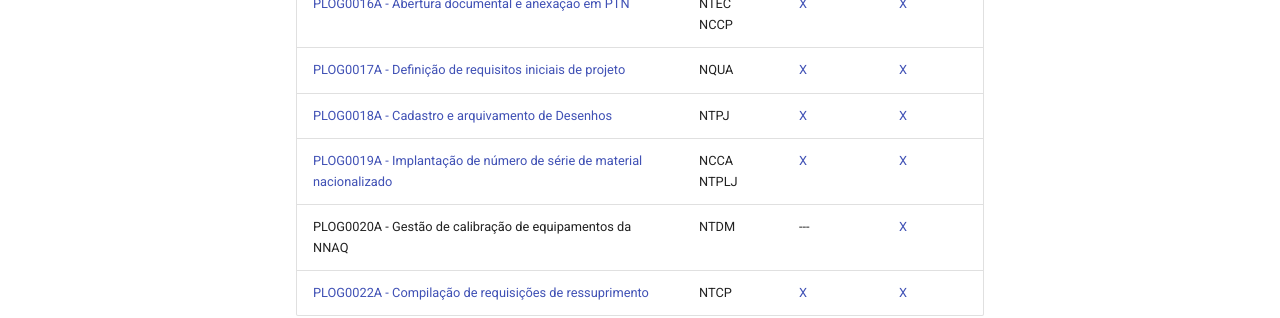
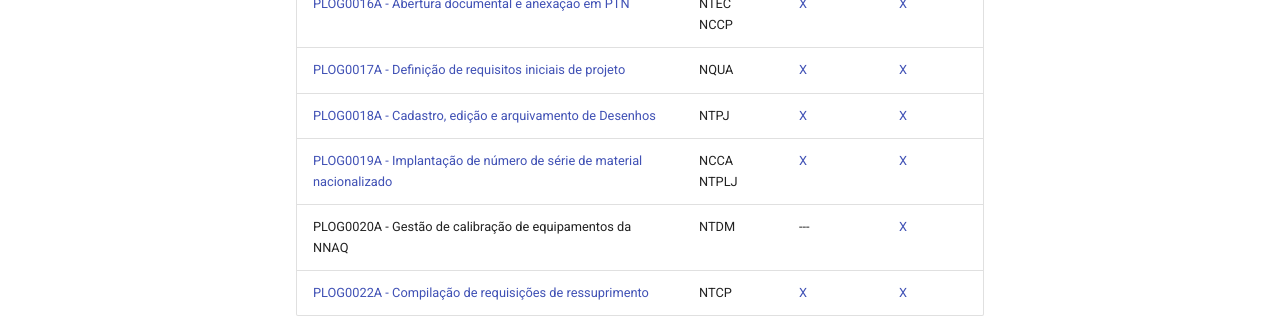
Before and after one commit to nacionalizacao/nacionalizacao.github.io, an MkDocs documentation site: the page built from docs/legislacao/plog/index.md, in a window 1280 px wide and 900 px high, scrolled down 730 px. Shown: the part 499-817 px from the top of the window. Built offline with MkDocs 1.6.1 and Material for MkDocs 9.7.7, drawn with Linux system fonts in a browser that asks for light colours.

Commit message:
plog0018a

```diff
--- a/docs/legislacao/plog/index.md
+++ b/docs/legislacao/plog/index.md
@@ -18,7 +18,7 @@
 | [PLOG0015A - Requisição de Norma Técnica](PLOG0015A.pdf) | NTEC <br> NCCP | [X](PLOG0015A.docx) | [X](PLOG0015A.bpm) |
 | [PLOG0016A - Abertura documental e anexação em PTN](PLOG0016A.pdf) | NTEC <br> NCCP | [X](PLOG0016A.docx) | [X](PLOG0016A.bpm) |
 | [PLOG0017A - Definição de requisitos iniciais de projeto](PLOG0017A.pdf) | NQUA | [X](PLOG0017A.docx) | [X](PLOG0017A.bpm) |
-| [PLOG0018A - Cadastro e arquivamento de Desenhos](PLOG0018A.pdf) | NTPJ | [X](PLOG0018A.docx) | [X](PLOG0018A.bpm) |
+| [PLOG0018A - Cadastro, edição e arquivamento de Desenhos](PLOG0018A.pdf) | NTPJ | [X](PLOG0018A.docx) | [X](PLOG0018A.bpm) |
 | [PLOG0019A - Implantação de número de série de material nacionalizado](PLOG0019A.pdf) | NCCA <br> NTPLJ | [X](PLOG0019A.docx) | [X](PLOG0019A.bpm) |
 | PLOG0020A - Gestão de calibração de equipamentos da NNAQ | NTDM     | --- | [X](PLOG0020A.bpm) |
 | [PLOG0022A - Compilação de requisições de ressuprimento](PLOG0022A.pdf) | NTCP | [X](PLOG0022A.docx) | [X](PLOG0022A.bpm) |
```
Also changed, not shown: 2 other files.
